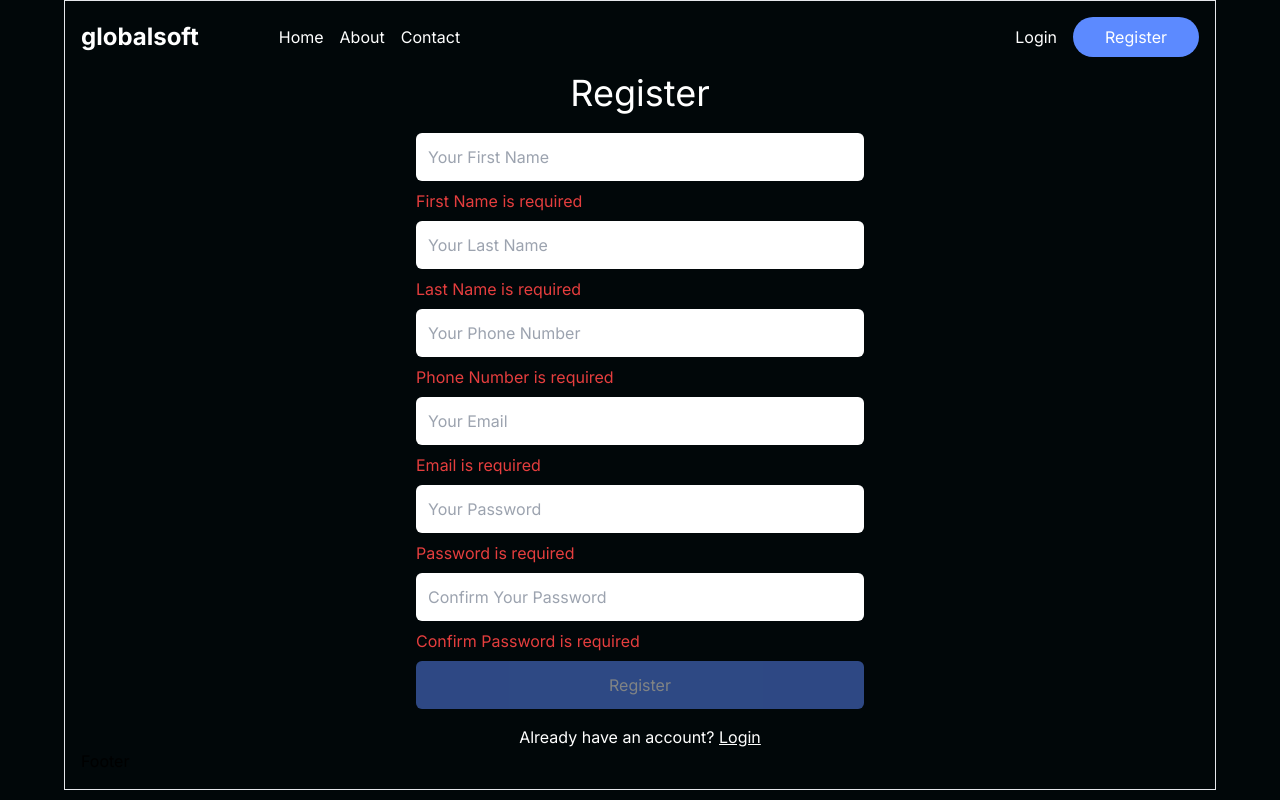
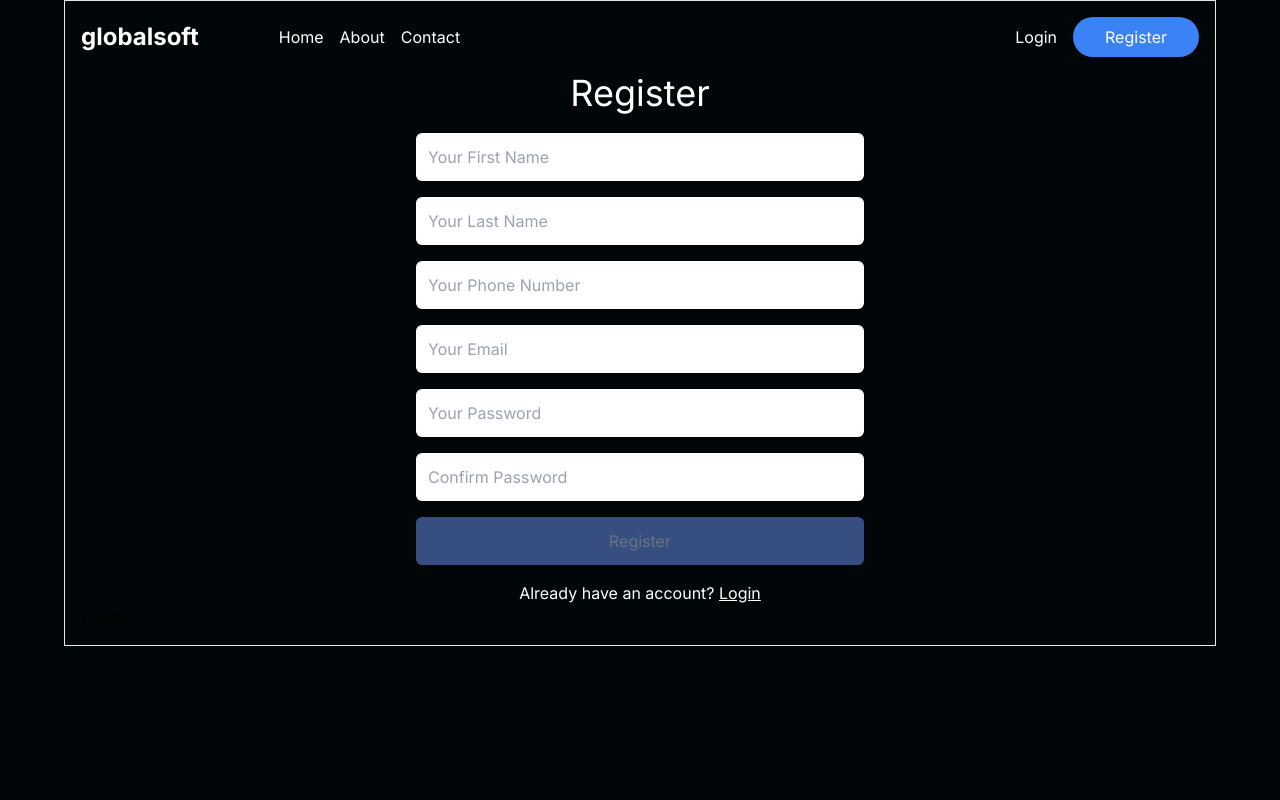
Before and after one commit to Franjo7/Code-Camp-App, a Next.js app in the folder frontend/: page /register in a window 1280 px wide. Built offline with nearby package versions, Linux system fonts and the light colour scheme.

Commit message:
Ažuriranje validacije za registraciju pomoću react hook formi i yup-a

```diff
--- a/frontend/package.json
+++ b/frontend/package.json
@@ -9,12 +9,16 @@
     "lint": "next lint"
   },
   "dependencies": {
+    "@hookform/resolvers": "^3.3.4",
+    "@mui/material": "^5.15.13",
     "next": "14.1.1",
     "react": "^18",
     "react-dom": "^18",
-    "react-hook-form": "^7.51.0"
+    "react-hook-form": "^7.51.0",
+    "yup": "^1.4.0"
   },
   "devDependencies": {
+    "@hookform/devtools": "^4.3.1",
     "autoprefixer": "^10.0.1",
     "eslint": "^8",
     "eslint-config-next": "14.1.1",
--- a/frontend/src/app/(auth)/login/page.js
+++ b/frontend/src/app/(auth)/login/page.js
@@ -1,59 +1,33 @@
 "use client"
-import React, { useState, useEffect } from 'react';
+import React from 'react'
+import { yupResolver } from '@hookform/resolvers/yup'
+import { useForm } from 'react-hook-form'
+import * as yup from 'yup'
+
+const schema = yup.object().shape({
+  email: yup.string().required('Email is required').email('Email must be a valid email address'),
+  password: yup.string().required('Password is required')
+})
 
 const page = () => {
 
-  const [email, setEmail] = useState('');
-  const [password, setPassword] = useState('');
-  const [errors, setErrors] = useState({});
-  const [isFormValid, setIsFormValid] = useState(false);
+  const {register, handleSubmit, formState: {errors}} = useForm({
+    resolver: yupResolver(schema)
+  })
 
-  useEffect(() => {
-    validateForm();
-  }, [email, password]);
-
-  const validateForm = () => {
-    let errors = {};
-
-    if(!email) {
-      errors.email = 'Email is required';
-    }
-    else if (!/\S+@\S+\.\S+/.test(email)) {
-      errors.email = 'Email is not valid';
-    }
-
-    if(!password) {
-      errors.password = 'Password is required';
-    }
-    else if (password.length < 8) {
-      errors.password = 'Password must be at least 8 characters long';
-    }
-
-    setErrors(errors);
-    setIsFormValid(Object.keys(errors).length === 0);
-  };
-
-  const handleSubmit = () => {
-    if (isFormValid) {
-      alert('Form is valid');
-    }
-    else {
-      alert('Form is invalid');
-    }
-  };
+  const formSubmit = (data) => {
+    console.log(data)
+  }
 
   return (
     <section className='mt-4'>
       <h1 className='text-center text-white text-4xl'>Login</h1>
-      <form className='flex flex-col gap-2 max-w-md mx-auto mt-5' autoComplete='off' onSubmit={handleSubmit}>
-        <input type='email' value={email} placeholder='Your Email' className='bg-white rounded-md p-3' onChange={(e) => setEmail(e.target.value)} required />
-        {errors.email && <p className="error-message">{errors.email}</p>}
-        <input type='password' value={password} placeholder='Your Password' className='bg-white rounded-md p-3' onChange={(e) => setPassword(e.target.value)} required />
-        {errors.password && <p className="error-message">{errors.password}</p>}
-        <a href='/forgot-password' className='text-white text-left py-5'>Forgot Password?</a>
-        <button className={`bg-primary text-white rounded-md p-3 ${!isFormValid && 'opacity-50 cursor-not-allowed'}`} disabled={!isFormValid}
-        type="submit">Login</button>
-
+      <form className='flex flex-col gap-2 max-w-md mx-auto mt-5' autoComplete='off' onSubmit={handleSubmit(formSubmit)}>
+        <input type='email' name='email' placeholder='Your Email' className='input' {...register('email')} />
+        <p className='error-message'>{errors.email?.message}</p>
+        <input type='password' name='password' placeholder='Your Password' className='input' {...register('password')} />
+        <p className='error-message'>{errors.password?.message}</p>
+        <button type='submit' className='bg-blue-500 text-white rounded-md p-3'>Login</button>
       </form>
       <p className='text-center text-white mt-4'>
         Don't have an account? <a href='/register' className='underline'>Register</a>
--- a/frontend/src/app/(auth)/register/page.js
+++ b/frontend/src/app/(auth)/register/page.js
@@ -1,108 +1,74 @@
 "use client"
-import React, { useState, useEffect } from 'react';
+import React, { useEffect } from 'react';
+import { yupResolver } from '@hookform/resolvers/yup';
+import { useForm } from 'react-hook-form';
+import * as yup from 'yup';
+
+const schema = yup.object().shape({
+  firstName: yup
+    .string()
+    .required('First Name is required')
+    .matches(/^[A-Za-zčćđšžČĆĐŠŽ]+$/, 'First Name must contain only letters'),
+  lastName: yup
+    .string()
+    .required('Last Name is required')
+    .matches(/^[A-Za-zčćđšžČĆĐŠŽ]+$/, 'Last Name must contain only letters'),
+  tel: yup
+    .string()
+    .required('Phone Number is required')
+    .matches(/^\+387 63 [0-9]{3}-[0-9]{3}$/, 'Phone Number must be in the format +387 63 XXX-XXX'),
+  email: yup
+    .string()
+    .required('Email is required')
+    .email('Email must be a valid email address'),
+  password: yup
+    .string()
+    .required('Password is required')
+    .min(8, 'Password must be at least 8 characters long'),
+  confirmPassword: yup
+    .string()
+    .required('Confirm Password is required')
+    .oneOf([yup.ref('password'), null], 'Passwords must match'),
+});
 
 const page = () => {
-
-  const [firstName, setFirstName] = useState('');
-  const [lastName, setLastName] = useState('');
-  const [tel, setTel] = useState('');
-  const [email, setEmail] = useState('');
-  const [password, setPassword] = useState('');
-  const [confirmPassword, setConfirmPassword] = useState('');
-  const [errors, setErrors] = useState({});
-  const [isFormValid, setIsFormValid] = useState(false);
+  const { register, handleSubmit, formState: { errors, isDirty, dirtyFields, isValid }, trigger, } = useForm({
+    resolver: yupResolver(schema),
+    mode: 'onChange',
+  });
 
   useEffect(() => {
-    validateForm();
-  }, [firstName, lastName, tel, email, password, confirmPassword]);
+    trigger();
+  }, [trigger]);
 
-  const validateForm = () => {
-    let errors = {};
-
-    if(!firstName) {
-      errors.firstName = 'First Name is required';
-    }
-    else if (!/^[A-Za-z]+$/.test(firstName)) {
-      errors.firstName = 'First Name must contain only letters';
-    }
-
-    if(!lastName) {
-      errors.lastName = 'Last Name is required';
-    }
-    else if (!/^[A-Za-z]+$/.test(lastName)) {
-      errors.lastName = 'Last Name must contain only letters';
-    }
-
-    if(!tel) {
-      errors.tel = 'Phone Number is required';
-    }
-    else if (!/^\+[0-9]{3} [0-9]{2} [0-9]{3}-[0-9]{3}$/.test(tel)) {
-      errors.tel = 'Phone Number must be in the format +387 63 XXX-XXX';
-    }
-
-    if(!email) {
-      errors.email = 'Email is required';
-    }
-    else if (!/\S+@\S+\.\S+/.test(email)) {
-      errors.email = 'Email is not valid';
-    }
-
-    if(!password) {
-      errors.password = 'Password is required';
-    }
-    else if (password.length < 8) {
-      errors.password = 'Password must be at least 8 characters long';
-    }
-
-    if(!confirmPassword) {
-      errors.confirmPassword = 'Confirm Password is required';
-    }
-    else if (confirmPassword.length < 8) {
-      errors.confirmPassword = 'Password must be at least 8 characters long';
-    }
-    else if (password !== confirmPassword) {
-      errors.confirmPassword = 'Passwords do not match';
-    }
-
-    setErrors(errors);
-    setIsFormValid(Object.keys(errors).length === 0);
-
-  };
-
-  const handleSubmit = () => {
-    if (isFormValid) {
-      alert('Form is valid');
-    }
-    else {
-      alert('Form is invalid');
-    }
+  const formSubmit = (data) => {
+    console.log(data);
   };
 
   return (
     <section className='mt-4'>
       <h1 className='text-center text-white text-4xl'>Register</h1>
-      <form className='flex flex-col gap-2 max-w-md mx-auto mt-5' autoComplete='off' onSubmit={handleSubmit}>
-        <input type='text' value={firstName} placeholder='Your First Name' className='bg-white rounded-md p-3' onChange={(e) => setFirstName(e.target.value)} />
-        {errors.firstName && <p className="error-message">{errors.firstName}</p>}
-        <input type='text' value={lastName} placeholder='Your Last Name' className='bg-white rounded-md p-3' onChange={(e) => setLastName(e.target.value)} required />
-        {errors.lastName && <p className="error-message">{errors.lastName}</p>}
-        <input type='tel' value={tel} placeholder='Your Phone Number' className='bg-white rounded-md p-3' onChange={(e) => setTel(e.target.value)} required />
-        {errors.tel && <p className="error-message">{errors.tel}</p>}
-        <input type='email' value={email} placeholder='Your Email' className='bg-white rounded-md p-3' onChange={(e) => setEmail(e.target.value)} required />
-        {errors.email && <p className="error-message">{errors.email}</p>}
-        <input type='password' value={password} placeholder='Your Password' className='bg-white rounded-md p-3' onChange={(e) => setPassword(e.target.value)} required />
-        {errors.password && <p className="error-message">{errors.password}</p>}
-        <input type='password' value={confirmPassword} placeholder='Confirm Your Password' className='bg-white rounded-md p-3' onChange={(e) => setConfirmPassword(e.target.value)} required />
-        {errors.confirmPassword && <p className="error-message">{errors.confirmPassword}</p>}
-        <button className={`bg-primary text-white rounded-md p-3 ${!isFormValid && 'opacity-50 cursor-not-allowed'}`} disabled={!isFormValid}
-        type="submit">Register</button>
-
+      <form className='flex flex-col gap-2 max-w-md mx-auto mt-5' autoComplete='off' onSubmit={handleSubmit(formSubmit)}>
+        <input type='text' placeholder='Your First Name' className='input' {...register('firstName')} />
+        <p className='error-message'>{dirtyFields.firstName && errors.firstName?.message}</p>
+        <input type='text' placeholder='Your Last Name' className='input' {...register('lastName')} />
+        <p className='error-message'>{dirtyFields.lastName && errors.lastName?.message}</p>
+        <input type='tel' placeholder='Your Phone Number' className='input' {...register('tel')} />
+        <p className='error-message'>{dirtyFields.tel && errors.tel?.message}</p>
+        <input type='email' placeholder='Your Email' className='input' {...register('email')} />
+        <p className='error-message'>{dirtyFields.email && errors.email?.message}</p>
+        <input type='password' placeholder='Your Password' className='input' {...register('password')} />
+        <p className='error-message'>{dirtyFields.password && errors.password?.message}</p>
+        <input type='password' placeholder='Confirm Password' className='input' {...register('confirmPassword')} />
+        <p className='error-message'>{dirtyFields.confirmPassword && errors.confirmPassword?.message}</p>
+        <button type='submit' className={`button rounded-md p-3 ${!isValid ? 'disabled-button' : 'enabled-button'}`}
+        disabled={!isValid}>Register</button>
       </form>
       <p className='text-center text-white mt-4'>
         Already have an account? <a href='/login' className='underline'>Login</a>
       </p>
     </section>
-  )
-}
+  );
+};
 
-export default page
+export default page;
--- a/frontend/src/app/globals.css
+++ b/frontend/src/app/globals.css
@@ -7,7 +7,31 @@
 }
 
 .error-message {
-    color: #e53e3e; /* Red 600 */
+    color: #e53e3e;
     margin: 0;
     padding: 0;
 }
+
+.input {
+    background-color: white;
+    border-radius: 0.375rem;
+    padding: 0.75rem;
+}
+
+/* Stilovi za onemogućeni gumb */
+.disabled-button {
+    background-color: #374f80;
+    color: #6b7280;
+    cursor: not-allowed;
+}
+
+/* Stilovi za omogućeni gumb */
+.enabled-button {
+    background-color: theme('colors.primary');
+    color: #ffffff;
+}
+
+/* Stilovi za hover efekt */
+.enabled-button:hover {
+    background-color: rgb(25, 99, 235);
+}
--- a/frontend/tailwind.config.js
+++ b/frontend/tailwind.config.js
@@ -8,7 +8,7 @@ module.exports = {
   theme: {
     extend: {
       colors: {
-        primary: "rgba(92, 138, 255)",
+        primary: "rgba(59, 130, 246);",
       }
     },
   },
```
Also changed, not shown: 1 other file (tests, documents, lock files or other folders).
